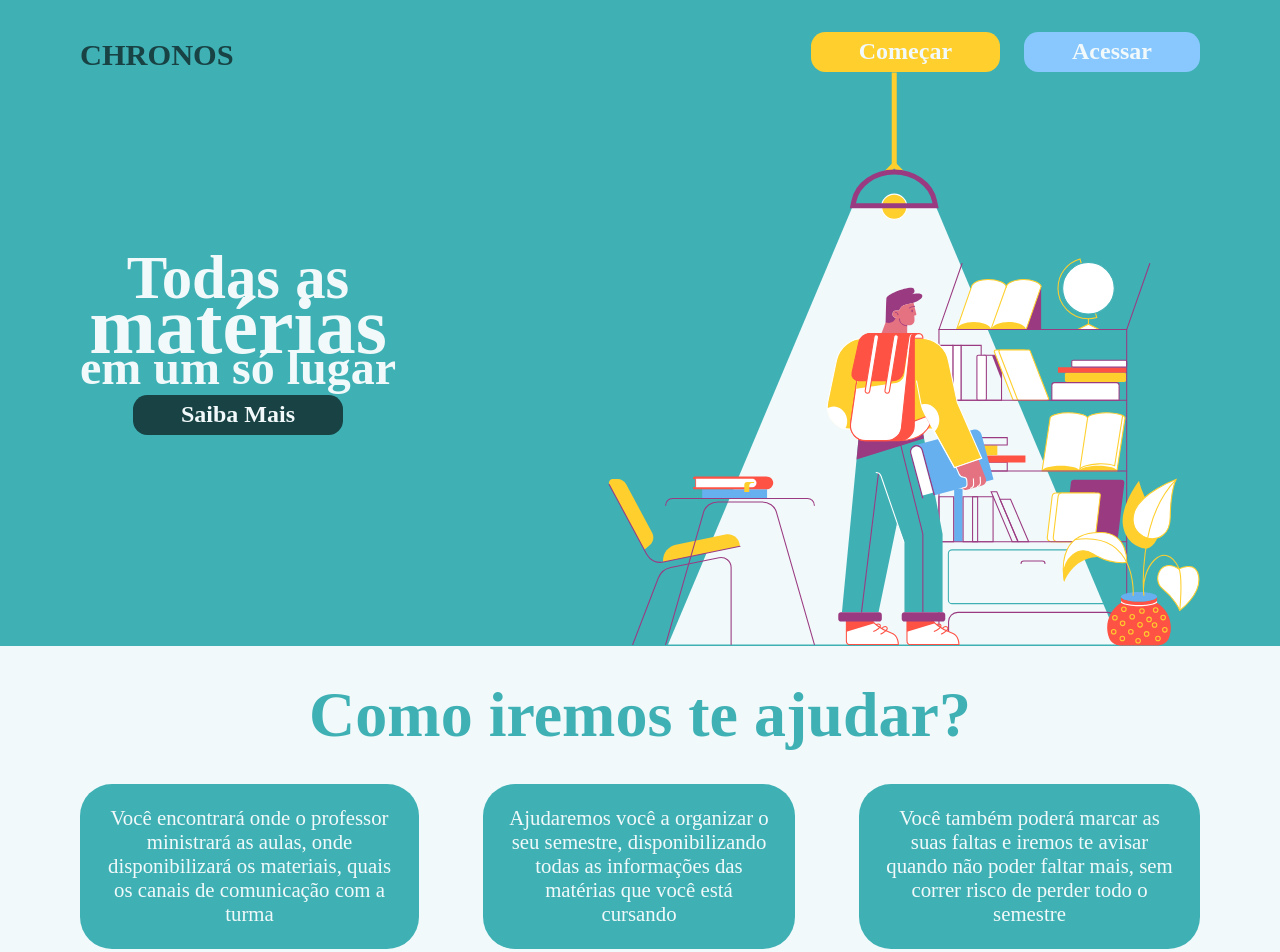
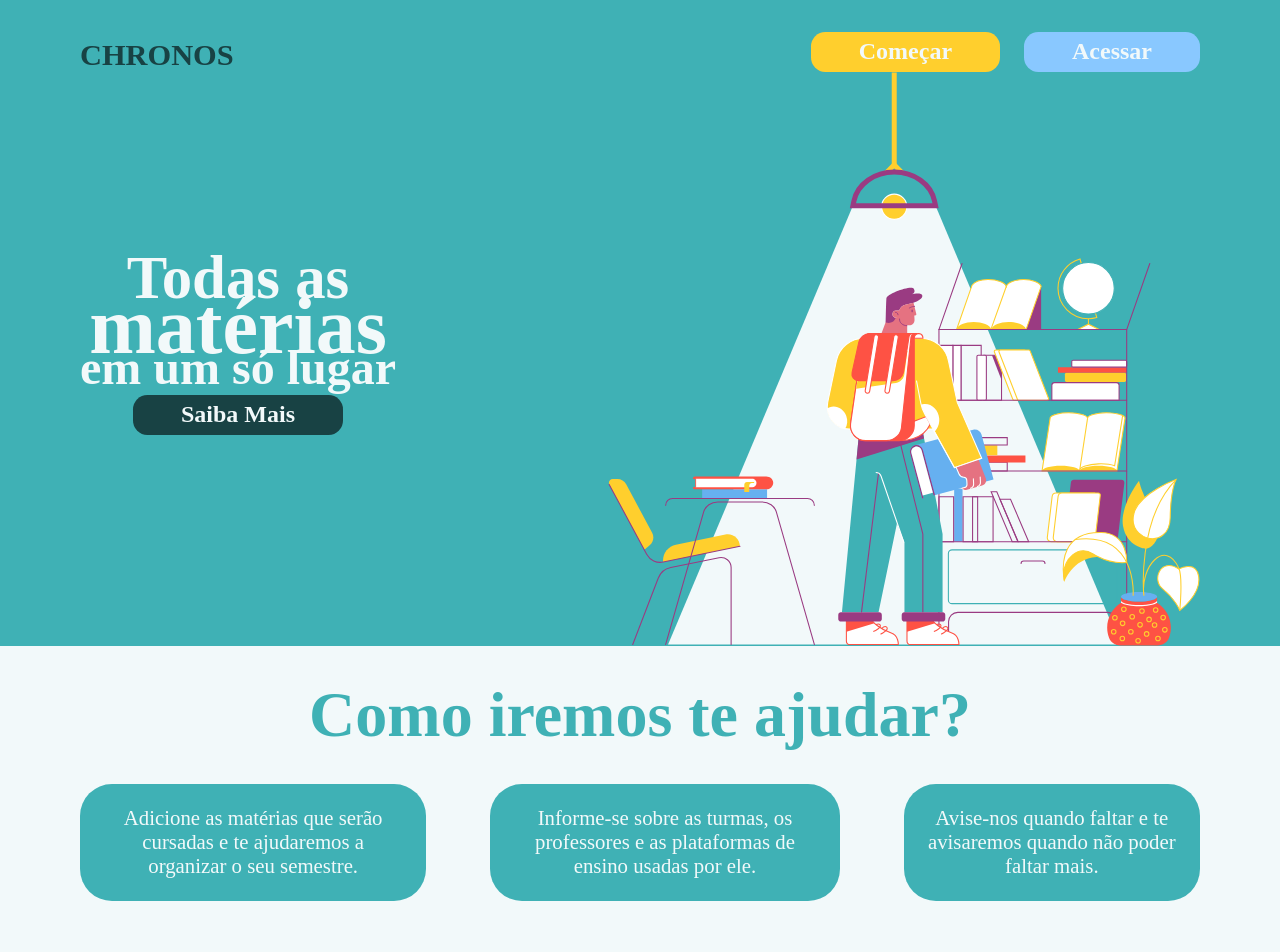
Before and after one commit to ProExpertREQ/Chronos, a React app: page / in a window 1280 px wide. Shown: the top 952 px of the page. Built offline with nearby package versions, Linux system fonts and the light colour scheme; a web font is replaced by a local one.

Commit message:
:arrow_up: Update feature description

```diff
--- a/src/logged_out/Home/Features/featuresArray.js
+++ b/src/logged_out/Home/Features/featuresArray.js
@@ -1,14 +1,14 @@
 export default [
   {
     id: 0,
-    description: 'Você encontrará onde o professor ministrará as aulas, onde disponibilizará os materiais, quais os canais de comunicação com a turma',
+    description: 'Adicione as matérias que serão cursadas e te ajudaremos a organizar o seu semestre.',
   },
   {
     id: 1,
-    description: 'Ajudaremos você a organizar o seu semestre, disponibilizando todas as informações das matérias que você está cursando',
+    description: 'Informe-se sobre as turmas, os professores e as plataformas de ensino usadas por ele.',
   },
   {
     id: 2,
-    description: 'Você também poderá marcar as suas faltas e iremos te avisar quando não poder faltar mais, sem  correr risco de perder todo o semestre',
+    description: 'Avise-nos quando faltar e te avisaremos quando não poder faltar mais.',
   },
 ];
```
